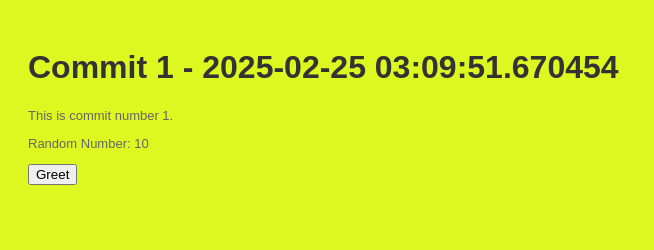
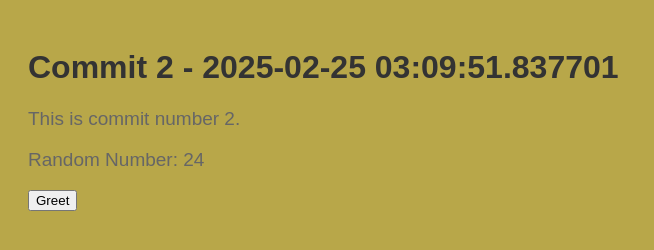
Before and after one commit to legbald0d/myrep-repo-20250225030944, a plain HTML site: page index.html in a window 1280 px wide. Shown: the whole page, without its empty margins (0-654 px from the left). Drawn offline with Linux system fonts and the light colour scheme.

Commit message:
📝 Commit 2 with HTML, CSS, and JS

```diff
--- a/index.html
+++ b/index.html
@@ -2,13 +2,13 @@
     <!DOCTYPE html>
     <html>
     <head>
-        <title>Commit 1 - 2025-02-25 03:09:51.670454</title>
+        <title>Commit 2 - 2025-02-25 03:09:51.837701</title>
         <link rel="stylesheet" href="style.css">
     </head>
     <body>
-        <h1>Commit 1 - 2025-02-25 03:09:51.670454</h1>
-        <p>This is commit number 1.</p>
-        <p>Random Number: 10</p>
+        <h1>Commit 2 - 2025-02-25 03:09:51.837701</h1>
+        <p>This is commit number 2.</p>
+        <p>Random Number: 24</p>
         <button onclick="greet()">Greet</button>
         <script src="script.js"></script>
     </body>
--- a/script.js
+++ b/script.js
@@ -2,4 +2,4 @@
     function greet() {
         alert('Hello from commit ' + commitNumber + '!');
     }
-    var commitNumber = 1;
+    var commitNumber = 2;
--- a/style.css
+++ b/style.css
@@ -1,7 +1,7 @@
 
     body {
         font-family: Arial, sans-serif;
-        background-color: #ddf721;
+        background-color: #b8a749;
         padding: 20px;
     }
     h1 {
@@ -9,5 +9,5 @@
     }
     p {
         color: #666;
-        font-size: 13px;
+        font-size: 19px;
     }
```
